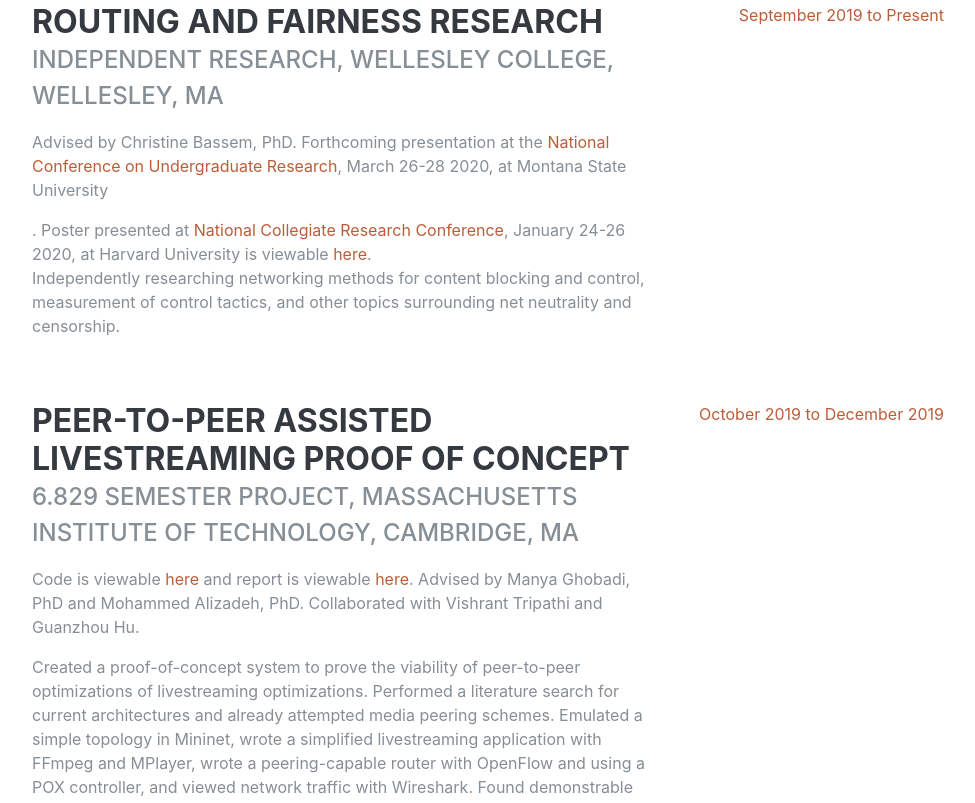
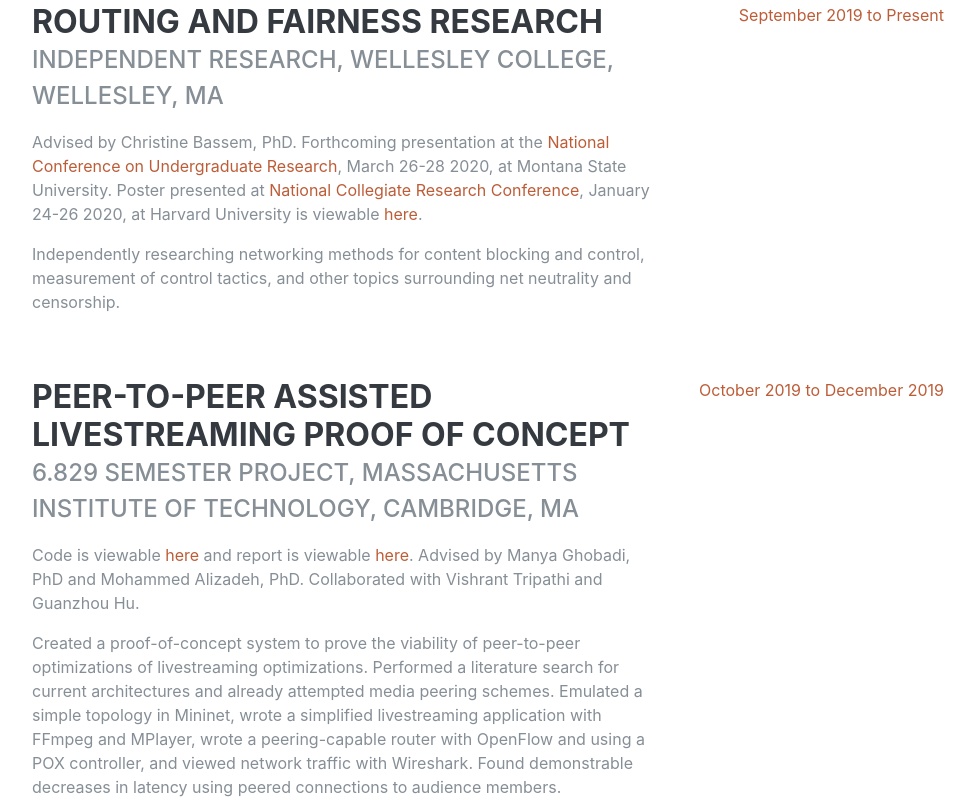
Before and after one commit to Allison-Turner/Allison-Turner.github.io, a plain HTML site: page index.html in a window 1280 px wide. Shown: the part 3480-4283 px from the top of the page, without its empty margins (288-1263 px from the left). Drawn offline with nearby package versions, Linux system fonts and the light colour scheme; a web font is replaced by a local one.

Commit message:
Editing Routing and Fairness section

```diff
--- a/index.html
+++ b/index.html
@@ -169,7 +169,7 @@
                 <div class="resume-content">
                   <h3 class="mb-0">Routing and Fairness Research</h3>
                   <div class="subheading mb-3">Independent Research, Wellesley College, Wellesley, MA</div>
-                  <p>Advised by Christine Bassem, PhD. Forthcoming presentation at the <a href="http://www.cur.org/what/events/students/ncur/2020/">National Conference on Undergraduate Research</a>, March 26-28 2020, at Montana State University</p>. Poster presented at <a href="https://www.ncrc.hcura.org/">National Collegiate Research Conference</a>, January 24-26 2020, at Harvard University is viewable <a href="https://docs.google.com/presentation/d/1QsC5oehCAVsIk0O_xe0uHTjZBplAKh6jw5EZT8o-4uY/edit?usp=sharing">here</a>.
+                  <p>Advised by Christine Bassem, PhD. Forthcoming presentation at the <a href="http://www.cur.org/what/events/students/ncur/2020/">National Conference on Undergraduate Research</a>, March 26-28 2020, at Montana State University. Poster presented at <a href="https://www.ncrc.hcura.org/">National Collegiate Research Conference</a>, January 24-26 2020, at Harvard University is viewable <a href="Fair Control of The Internet Understanding Methods, Effects, and How to Know What's Being Done to Your Traffic by Allison Turner.pdf">here</a>.</p>
                   <p>Independently researching networking methods for content blocking and control, measurement of control tactics, and other topics surrounding net neutrality and censorship.</p>
                 </div>
                 <div class="resume-date text-md-right">
```
Also changed, not shown: 1 other file.
